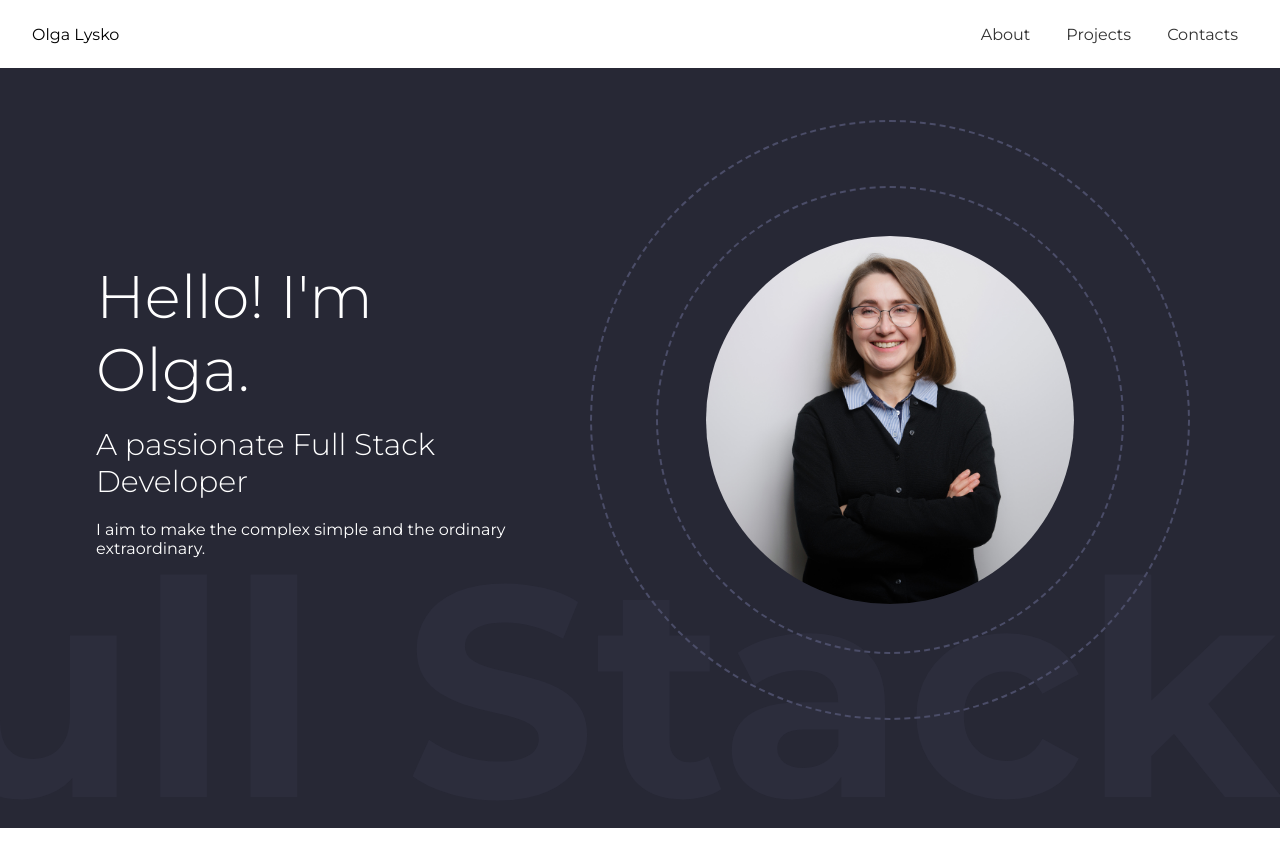
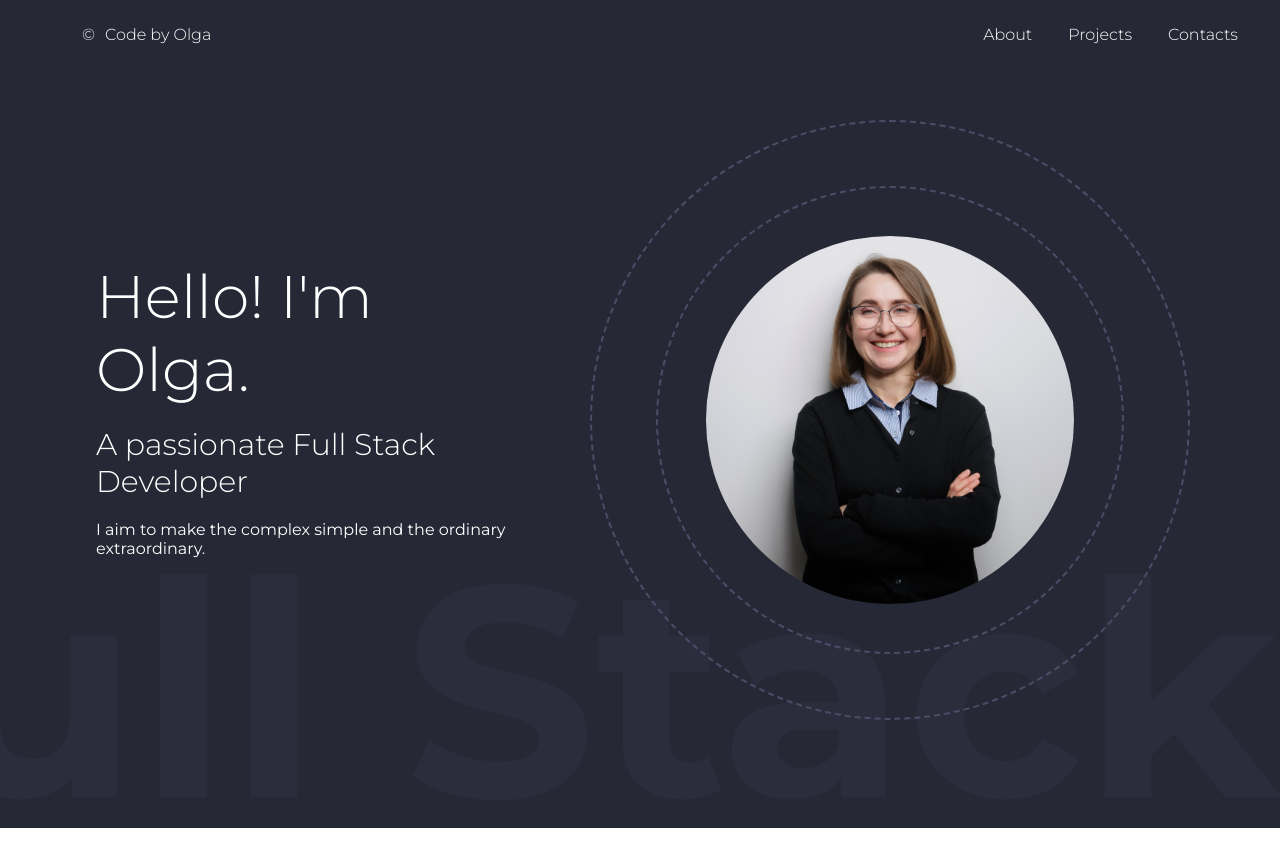
Before and after one commit to artweise/portfolio, a React (Vite) app: page / in a window 1280 px wide. Shown: the top 866 px of the page. Built offline with nearby package versions, Linux system fonts and the light colour scheme.

Commit message:
refactor(Navbar): added a sliding link with text, that changes after hover it

```diff
--- a/src/components/Navbar/Navbar.jsx
+++ b/src/components/Navbar/Navbar.jsx
@@ -1,17 +1,57 @@
+import { useState } from 'react';
 import { NavLink } from 'react-router-dom';
-import { StyledNavbar, StyledLinksContainer } from './style';
+import { motion } from 'framer-motion';
+import {
+  StyledNavbar,
+  StyledSlidingLinkContainer,
+  StyledNavbarLinksContainer,
+} from './navbarStyle';
+
+const sliderVariants = {
+  initial: {
+    x: 0,
+    transition: {
+      duration: 0.4,
+    },
+  },
+  hover: {
+    x: '-10%',
+    transition: {
+      duration: 0.4,
+    },
+  },
+};
+const copyrightVariants = {
+  rest: { rotate: 0 },
+  hover: { rotate: 360, transition: { duration: 0.4 } },
+};
 
 const Navbar = () => {
+  // State variable to track hover state
+  const [isHovered, setIsHovered] = useState(false);
+
   return (
     <StyledNavbar>
-      <NavLink to='/'>Olga Lysko</NavLink>
-      <StyledLinksContainer>
-        <ul>
-          <NavLink to='/about'>About</NavLink>
-          <NavLink to='/projects'>Projects</NavLink>
-          <NavLink to='/contacts'>Contacts</NavLink>
-        </ul>
-      </StyledLinksContainer>
+      <StyledSlidingLinkContainer
+        variants={sliderVariants}
+        initial='initial'
+        whileHover='hover'
+        onHoverStart={() => setIsHovered(true)} // Set isHovered to true on hover start
+        onHoverEnd={() => setIsHovered(false)} // Set isHovered to false on hover end
+      >
+        <motion.span variants={copyrightVariants}
+        >&copy;</motion.span>
+        <motion.div>
+          <NavLink to='/' style={{ color: '#ffffff', textDecoration: 'none' }}>
+            {isHovered ? 'Olga Lysko' : 'Code by Olga'}
+          </NavLink>
+        </motion.div>
+      </StyledSlidingLinkContainer>
+      <StyledNavbarLinksContainer>
+        <NavLink to='/about'>About</NavLink>
+        <NavLink to='/projects'>Projects</NavLink>
+        <NavLink to='/contacts'>Contacts</NavLink>
+      </StyledNavbarLinksContainer>
     </StyledNavbar>
   );
 };
--- a/src/components/Navbar/navbarStyle.js
+++ b/src/components/Navbar/navbarStyle.js
@@ -1,13 +1,16 @@
 import styled from 'styled-components';
+import { motion } from 'framer-motion';
 import { SPACING, FlexContainer } from '../../utilities/globalStyles';
 
 export const StyledNavbar = styled(FlexContainer)`
+  display: flex;
   height: 68px;
   justify-content: space-between;
   align-items: center;
   padding-inline: ${SPACING[4]};
   background-color: #272835;
   color: white;
+  font-weight: 300;
   z-index: 2;
   a {
     text-decoration: none;
@@ -19,3 +22,22 @@ export const StyledNavbar = styled(FlexContainer)`
     gap: ${SPACING[3]};
   }
 `;
+
+export const StyledSlidingLinkContainer = styled(motion.div)`
+  position: relative;
+  display: flex;
+  white-space: nowrap;
+  overflow: hidden;
+  cursor: pointer;
+  margin-left: 50px;
+  a {
+    position: relative;
+    left: 0;
+    top: 0;
+    z-index: 0;
+  }
+`;
+
+export const StyledNavbarLinksContainer = styled(FlexContainer)`
+  gap: ${SPACING[3]};
+`;
--- a/src/components/Navbar/style.js
+++ /dev/null
@@ -1,24 +0,0 @@
-import styled from 'styled-components';
-import { SPACING, FlexContainer } from '../../utilities/globalStyles';
-
-export const StyledNavbar = styled(FlexContainer)`
-  height: 68px;
-  justify-content: space-between;
-  align-items: center;
-  padding-inline: ${SPACING[4]};
-  background-color: white;
-  z-index: 2;
-  ul {
-    display: flex;
-    gap: ${SPACING[3]};
-    a {
-      text-decoration: none;
-      padding: 5px 10px;
-      color: #333;
-    }
-  }
-`;
-
-export const StyledLinksContainer = styled(FlexContainer)`
-  // gap: ${SPACING[3.5]};
-`;
```
